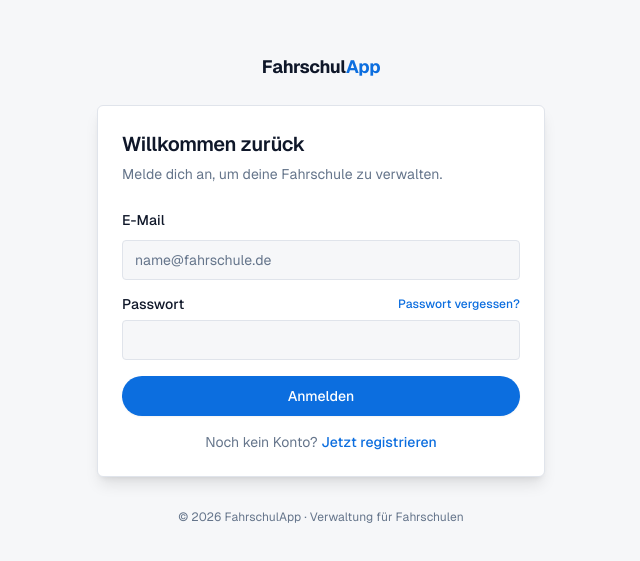
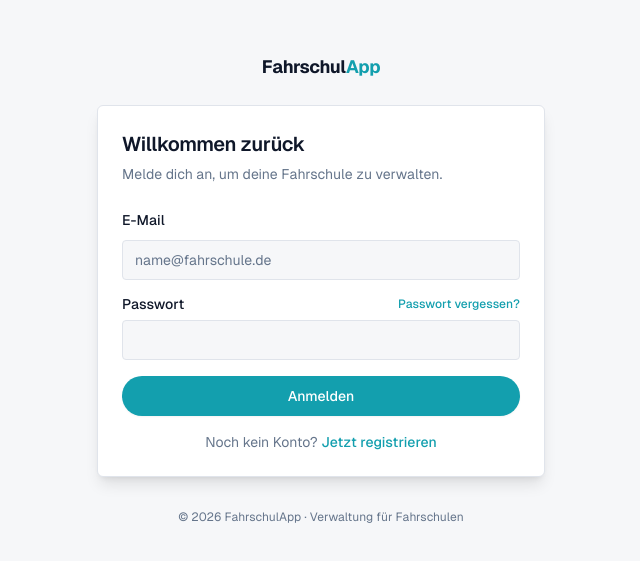
Before and after one commit to meysingtv/naava-media, a Next.js app: page /auth/login in a window 1280 px wide. Shown: the part 111-672 px from the top of the page, without its empty margins (319-959 px from the left). Built offline with nearby package versions, Linux system fonts and the light colour scheme.

Commit message:
Akzentfarbe gewechselt
Markenakzent (--primary/--ring) auf einen neuen Ton umgestellt.

https://claude.ai/code/session_01SLhREvuLjiee512FKLama7

```diff
--- a/app/globals.css
+++ b/app/globals.css
@@ -16,7 +16,7 @@
     --popover-foreground: 222 47% 11%;
 
     /* Primär: Markenakzent */
-    --primary: 212 90% 46%;
+    --primary: 186 80% 38%;
     --primary-foreground: 0 0% 100%;
 
     --secondary: 216 24% 95%;
@@ -38,7 +38,7 @@
 
     --border: 216 20% 90%;
     --input: 216 20% 90%;
-    --ring: 212 90% 46%;
+    --ring: 186 80% 38%;
 
     --radius: 0.375rem;
   }
```
